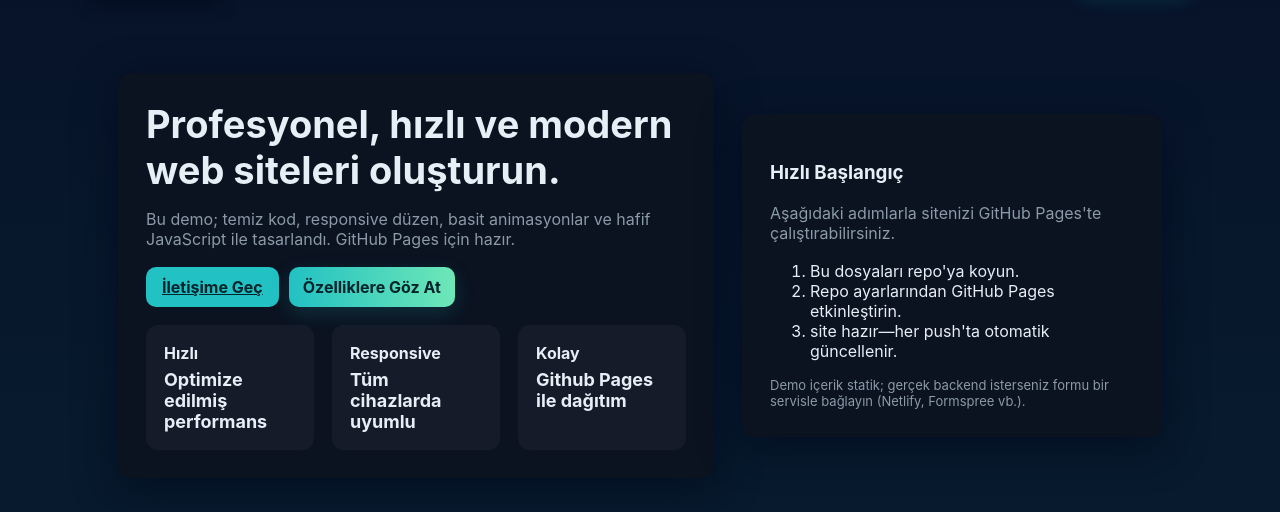
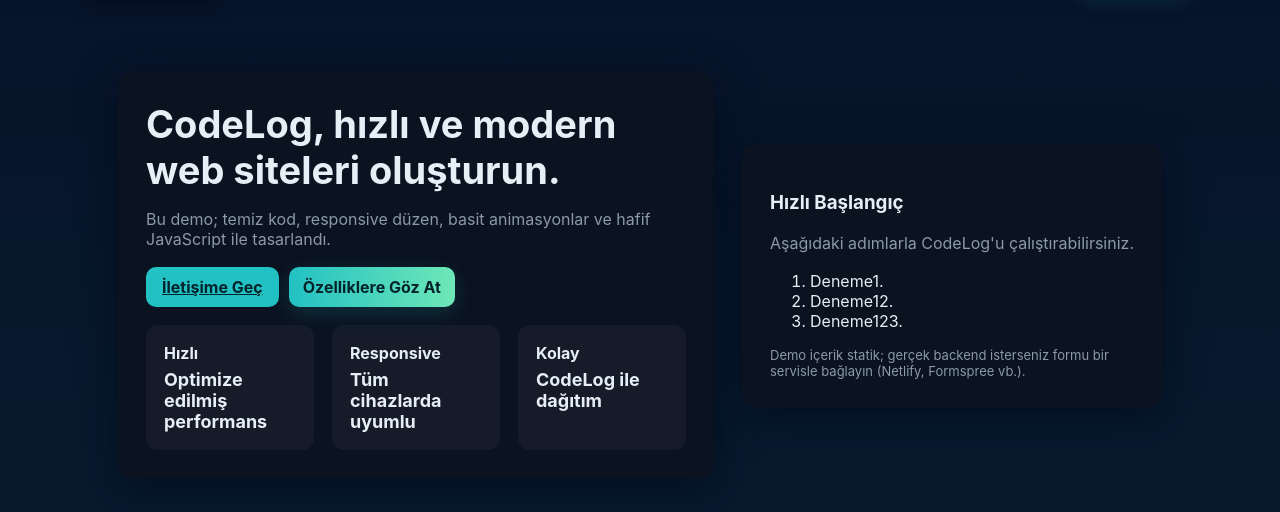
Before and after one commit to hikoaksu01-rgb/CodeLog.github.io, a plain HTML site: page index.html in a window 1280 px wide. Shown: the part 63-575 px from the top of the page. Drawn offline with Linux system fonts and the light colour scheme; files whose address does not match are found by name.

Commit message:
Update index.html

```diff
--- a/index.html
+++ b/index.html
@@ -29,8 +29,8 @@
     <section class="hero">
       <div>
         <div class="hero-card">
-          <h1>Profesyonel, hızlı ve modern web siteleri oluşturun.</h1>
-          <p class="lead">Bu demo; temiz kod, responsive düzen, basit animasyonlar ve hafif JavaScript ile tasarlandı. GitHub Pages için hazır.</p>
+          <h1>CodeLog, hızlı ve modern web siteleri oluşturun.</h1>
+          <p class="lead">Bu demo; temiz kod, responsive düzen, basit animasyonlar ve hafif JavaScript ile tasarlandı.</p>
           <div style="display:flex;gap:10px">
             <a class="btn" href="#contact">İletişime Geç</a>
             <a class="cta" href="#features">Özelliklere Göz At</a>
@@ -38,18 +38,18 @@
           <div class="features" id="features" style="margin-top:18px">
             <div class="feature"><strong>Hızlı</strong><h3>Optimize edilmiş performans</h3></div>
             <div class="feature"><strong>Responsive</strong><h3>Tüm cihazlarda uyumlu</h3></div>
-            <div class="feature"><strong>Kolay</strong><h3>Github Pages ile dağıtım</h3></div>
+            <div class="feature"><strong>Kolay</strong><h3>CodeLog ile dağıtım</h3></div>
           </div>
         </div>
       </div>
       <aside>
         <div class="hero-card">
           <h3>Hızlı Başlangıç</h3>
-          <p class="lead">Aşağıdaki adımlarla sitenizi GitHub Pages'te çalıştırabilirsiniz.</p>
+          <p class="lead">Aşağıdaki adımlarla CodeLog'u çalıştırabilirsiniz.</p>
           <ol>
-            <li>Bu dosyaları repo'ya koyun.</li>
-            <li>Repo ayarlarından GitHub Pages etkinleştirin.</li>
-            <li>site hazır—her push'ta otomatik güncellenir.</li>
+            <li>Deneme1.</li>
+            <li>Deneme12.</li>
+            <li>Deneme123.</li>
           </ol>
           <div style="margin-top:12px;font-size:13px;color:var(--muted)">Demo içerik statik; gerçek backend isterseniz formu bir servisle bağlayın (Netlify, Formspree vb.).</div>
         </div>
```
